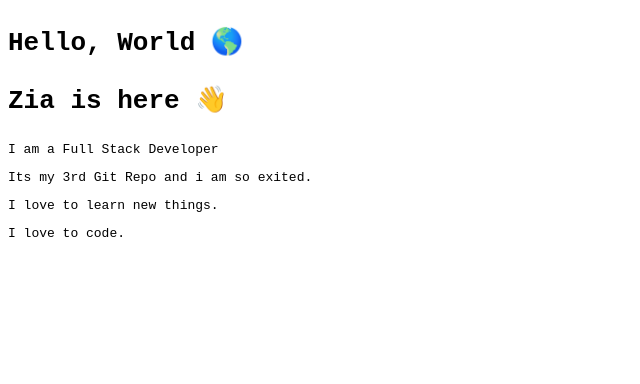
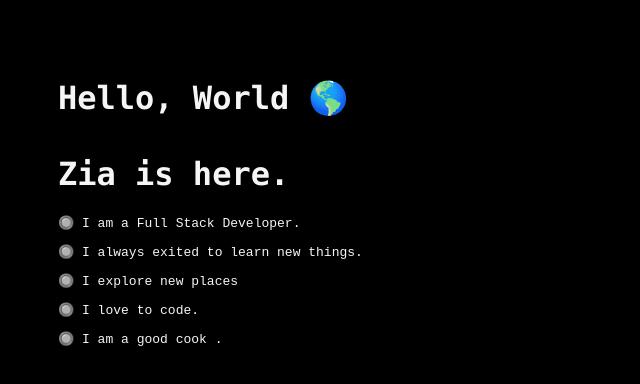
Before and after one commit to Zia202/Test, a plain HTML site: page index.html in a window 1280 px wide. Shown: the whole page, without its empty margins (0-640 px from the left). Drawn offline with Linux system fonts and the light colour scheme.

Commit message:
changing theme

```diff
--- a/index.html
+++ b/index.html
@@ -6,14 +6,18 @@
     <meta name="viewport" content="width=device-width, initial-scale=1.0" />
     <title>Profile | Zia</title>
   </head>
-  <body>
-    <h1>
-      <pre>Hello, World 🌎</pre>
-      <pre>Zia is here 👋</pre>
+  <body style="padding: 50px; background-color: black; color: whitesmoke;">
+    <h1 style="font-family: Consolas,monospace;">
+      Hello, World 🌎
+      <br>
+      <br>
+      Zia is here.
     </h1>
-    <pre>I am a Full Stack Developer</pre>
-    <Pre>Its my 3rd Git Repo and i am so exited.</Pre>
-    <Pre>I love to learn new things.</Pre>
-    <Pre>I love to code.</Pre>
+    <pre>🔘 I am a Full Stack Developer.</pre>
+     <Pre>🔘 I always exited to learn new things.</Pre>
+     <pre>🔘 I explore new places</pre>
+    <Pre>🔘 I love to code.</Pre>
+    <pre>🔘 I am a good cook .</pre>
+
   </body>
 </html>
```
Also changed, not shown: zia.jpeg (added).
